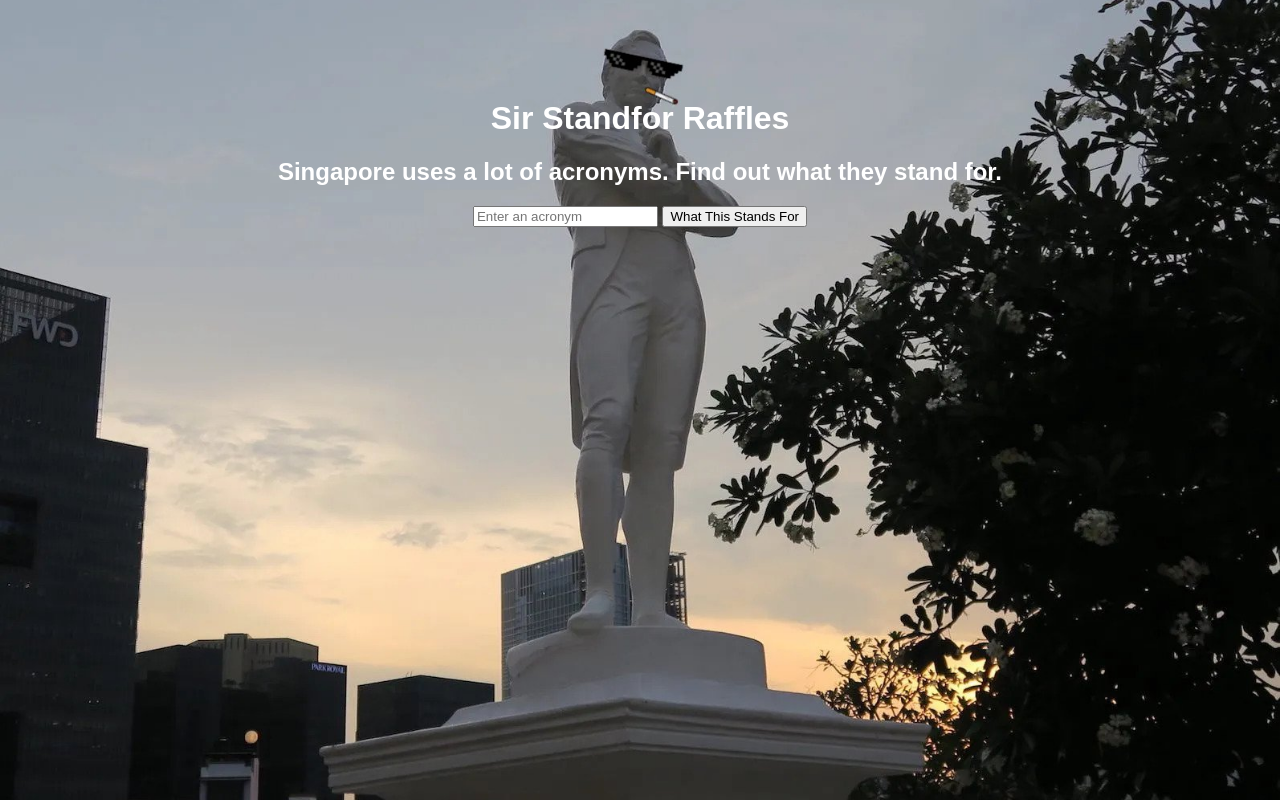
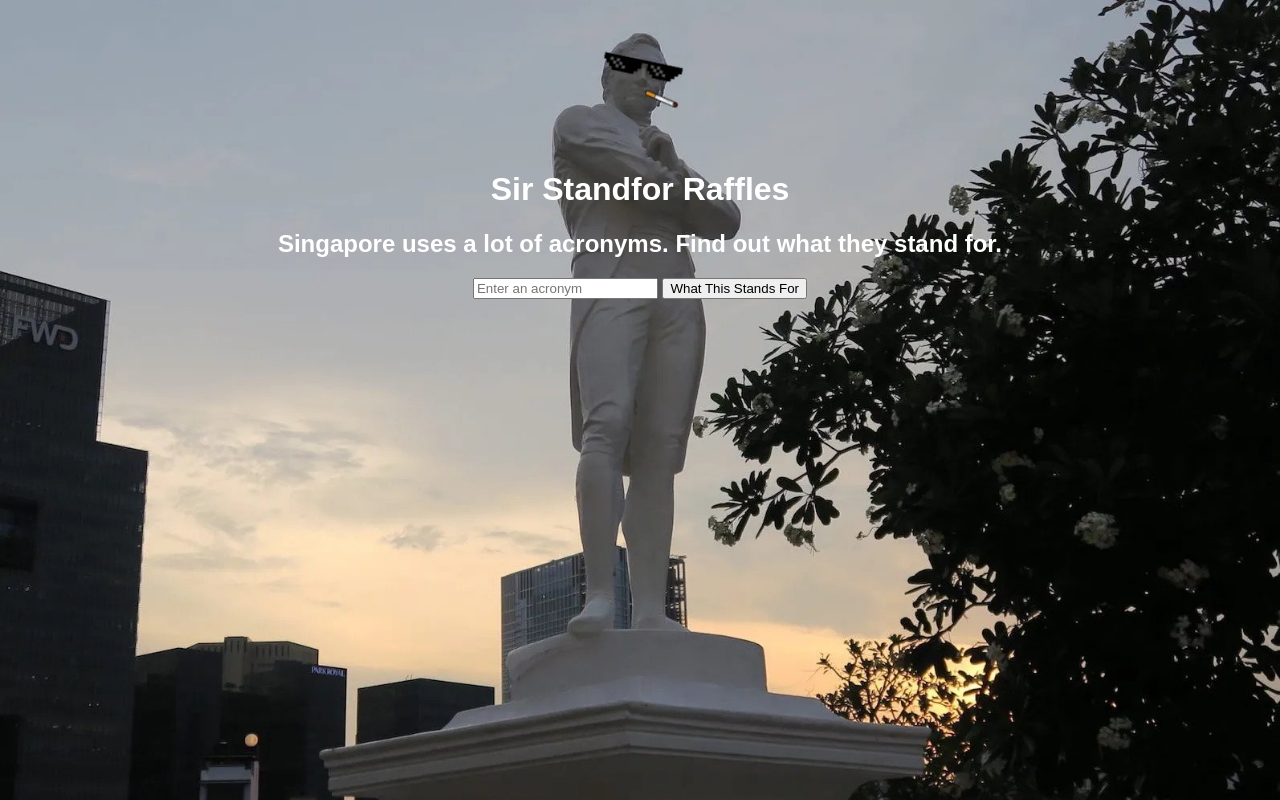
Before and after one commit to jandonyada/sirstandforraffles, a website: page index.html in a window 1280 px wide. Drawn offline with Linux system fonts and the light colour scheme.

Commit message:
pad the top of the image a bit

```diff
--- a/index.html
+++ b/index.html
@@ -12,7 +12,7 @@
         padding: 0;
         font-family: Arial, sans-serif;
         background: url("images/Sir Stamford Raffles.jpg") no-repeat center
-          center fixed;
+          top fixed;
         background-size: cover;
       }
 
@@ -24,6 +24,7 @@
       .container {
         text-align: center;
         margin-top: 100px;
+        padding-top: 50px;
       }
 
       #results {
```
